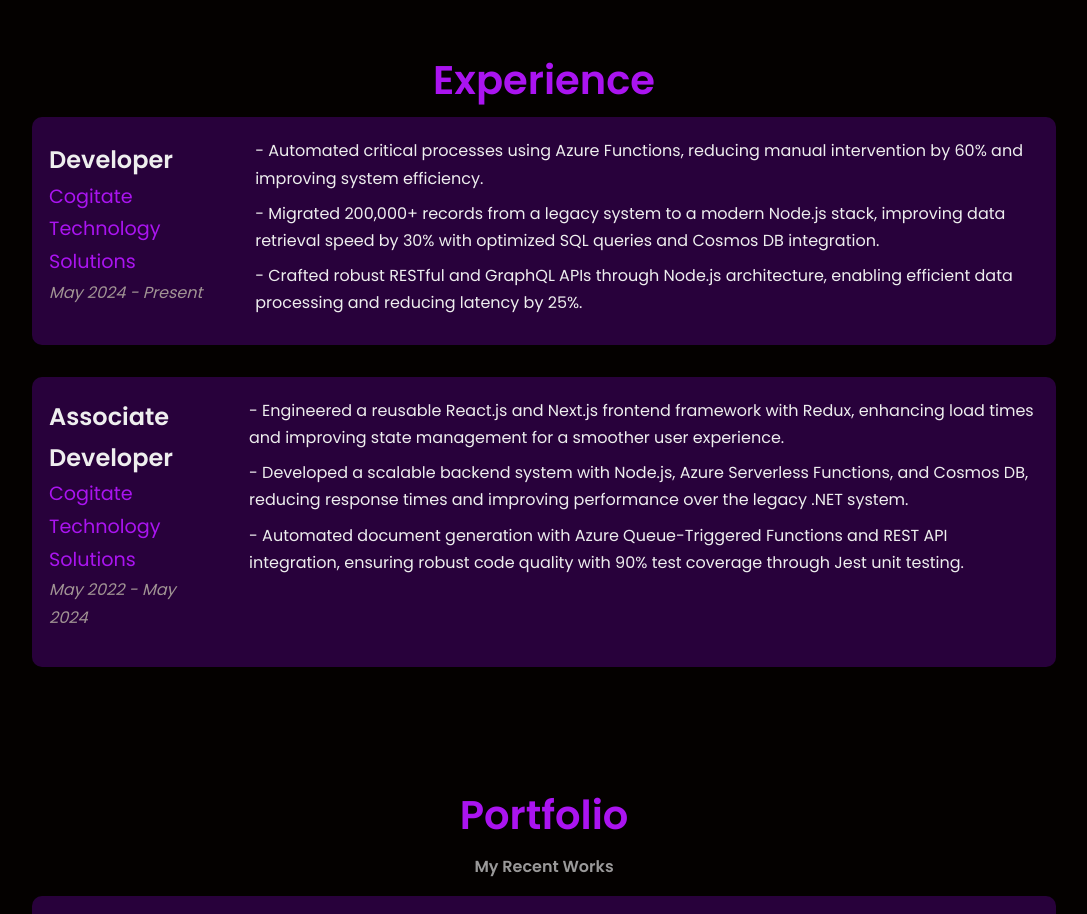
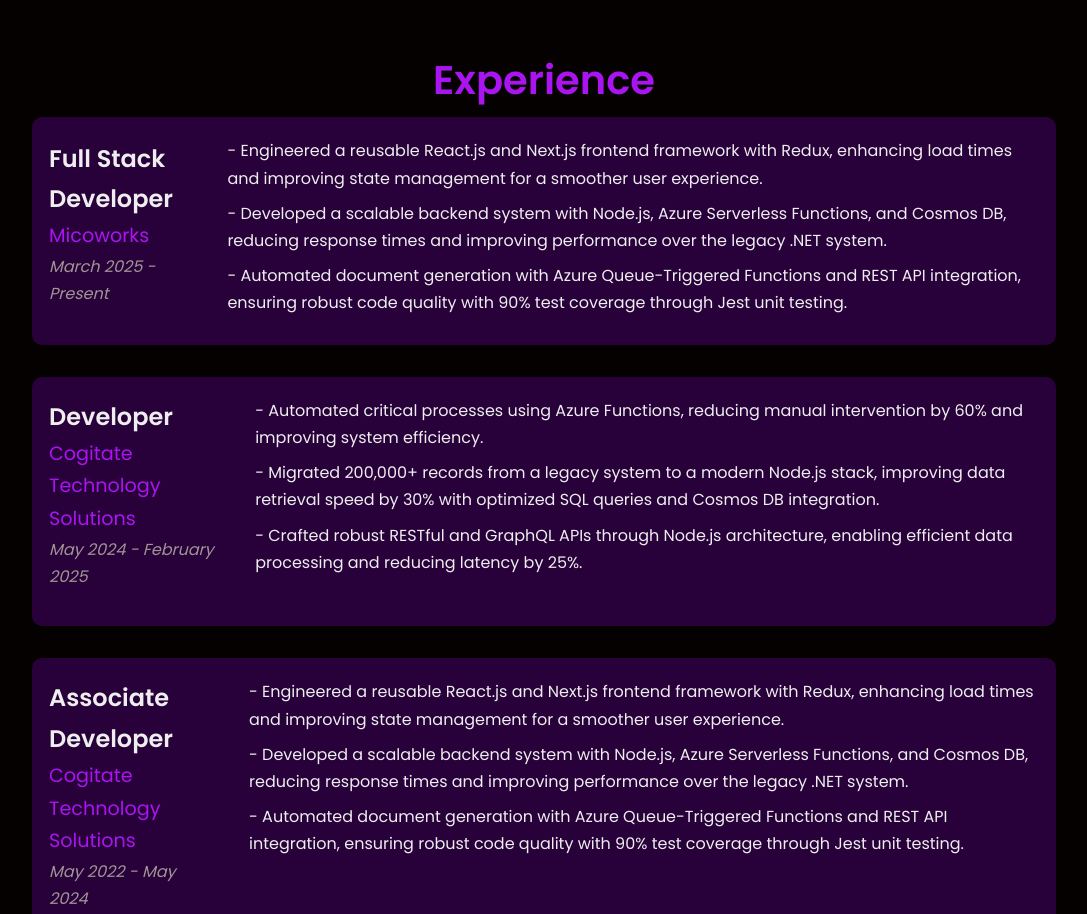
Before and after one commit to annnanya/annnanya.github.io, a React (Create React App) app: page / in a window 1280 px wide. Shown: the part 1100-2014 px from the top of the page, without its empty margins (96-1183 px from the left). Built offline with nearby package versions, Linux system fonts and the light colour scheme; grey boxes are pictures that could not be loaded.

Commit message:
Added new experience

```diff
--- a/src/components/Experience/Experience.js
+++ b/src/components/Experience/Experience.js
@@ -5,17 +5,28 @@
 const experiences = [
     {
         id: 1,
+        role: "Full Stack Developer",
+        company: "Micoworks",
+        duration: "March 2025 - Present",
+        responsibilities: [
+            " - Engineered a reusable React.js and Next.js frontend framework with Redux, enhancing load times and improving state management for a smoother user experience.",
+            " - Developed a scalable backend system with Node.js, Azure Serverless Functions, and Cosmos DB, reducing response times and improving performance over the legacy .NET system.",
+            " - Automated document generation with Azure Queue-Triggered Functions and REST API integration, ensuring robust code quality with 90% test coverage through Jest unit testing.",
+        ]
+    },
+    {
+        id: 2,
         role: "Developer",
         company: "Cogitate Technology Solutions",
-        duration: "May 2024 - Present",
+        duration: "May 2024 - February 2025",
         responsibilities: [
             " - Automated critical processes using Azure Functions, reducing manual intervention by 60% and improving system efficiency.",
             " - Migrated 200,000+ records from a legacy system to a modern Node.js stack, improving data retrieval speed by 30% with optimized SQL queries and Cosmos DB integration.",
             " - Crafted robust RESTful and GraphQL APIs through Node.js architecture, enabling efficient data processing and reducing latency by 25%.",
-        ],
+        ]
     },
     {
-        id: 2,
+        id: 3,
         role: "Associate Developer",
         company: "Cogitate Technology Solutions",
         duration: "May 2022 - May 2024",
@@ -23,8 +34,8 @@
             " - Engineered a reusable React.js and Next.js frontend framework with Redux, enhancing load times and improving state management for a smoother user experience.",
             " - Developed a scalable backend system with Node.js, Azure Serverless Functions, and Cosmos DB, reducing response times and improving performance over the legacy .NET system.",
             " - Automated document generation with Azure Queue-Triggered Functions and REST API integration, ensuring robust code quality with 90% test coverage through Jest unit testing.",
-        ],
-    },
+        ]
+    }
 ];
 
 const Experience = () => {
```
Also changed, not shown: 1 other file (tests, documents, lock files or other folders).
